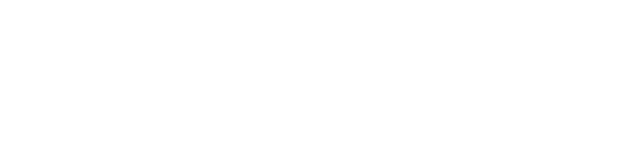
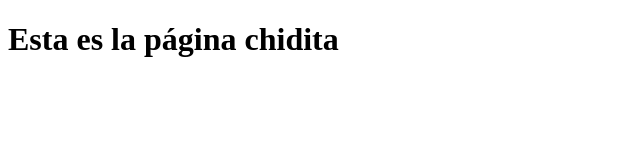
Before and after one commit to diegomdza97/repositorio-github, a plain HTML site: page index.html in a window 1280 px wide. Shown: the whole page, without its empty margins (0-640 px from the left). Drawn offline with Linux system fonts and the light colour scheme.

Commit message:
agregando h1

```diff
--- a/index.html
+++ b/index.html
@@ -5,6 +5,6 @@
     <title>Titulo</title>
   </head>
   <body>
-
+    <h1>Esta es la página chidita</h1>
   </body>
 </html>
```
